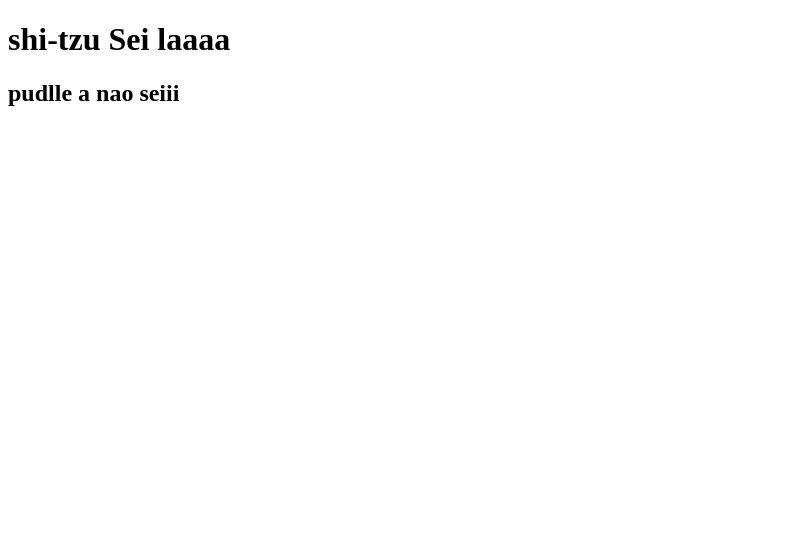
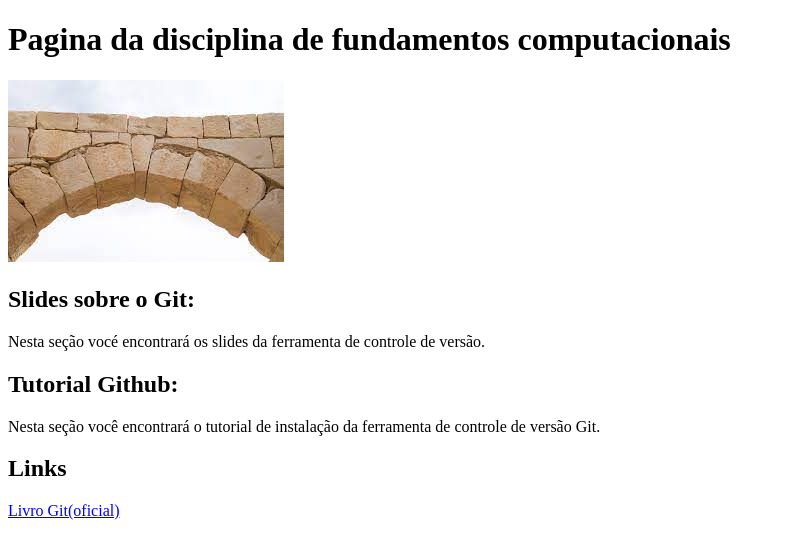
Before and after one commit to PacCarrar0/projeto-1, a plain HTML site: page index.html in a window 1280 px wide. Shown: the whole page, without its empty margins (0-785 px from the left). Drawn offline with Linux system fonts and the light colour scheme.

Commit message:
index.html

```diff
--- a/index.html
+++ b/index.html
@@ -1,12 +1,23 @@
-<!doctype html>
+<!DOCTYPE html>
 <html>
-	<head>
 
-		<title>Não sei que titulo colocar</title>
+    <head>
+        <title>Pedra Angular</title>
+    </head>
 
-	</head>
-	<body>
-		<h1>shi-tzu Sei laaaa</h1>
-		<h2>pudlle a nao seiii</h2>
-	</body>
+    <body>
+        <h1>Pagina da disciplina de fundamentos computacionais</h1>
+
+        <img src="imagens/pedraAngular.jpeg" alt="Tejolo">
+
+        <h2>Slides sobre o Git:</h2>
+        <p>Nesta seção vocé encontrará os slides da ferramenta de controle de versão.</p>
+
+        <h2>Tutorial Github:</h2>
+        <p>Nesta seção você encontrará o tutorial de instalação da ferramenta de controle de versão Git.</p>
+
+        <h2>Links</h2>
+        <a href="https://git-scm.com/book/en/v2/Git-Basics-Getting-a-Git-Repository" target="_blank">Livro Git(oficial)</a>
+    </body>
+
 </html>
```
